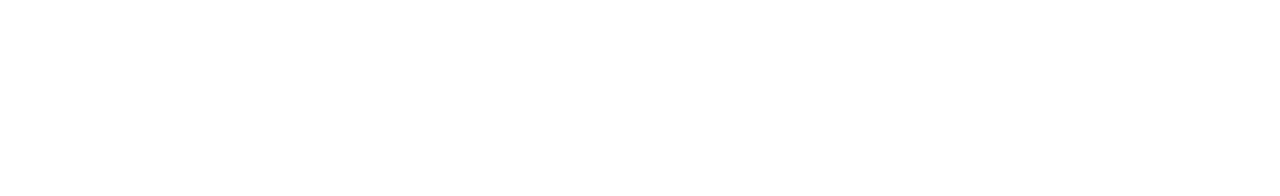
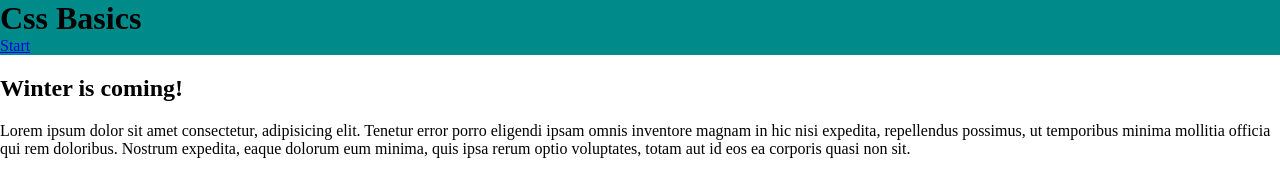
Before and after one commit to Dakawe/css-basic, a plain HTML site: page index.html in a window 1280 px wide. Drawn offline with Linux system fonts and the light colour scheme.

```diff
--- a/index.html
+++ b/index.html
@@ -1,11 +1,25 @@
 <!DOCTYPE html>
 <html lang="en">
-<head>
-    <meta charset="UTF-8">
-    <meta name="viewport" content="width=device-width, initial-scale=1.0">
-    <title>Document</title>
-</head>
-<body>
-
-</body>
+  <head>
+    <meta charset="UTF-8" />
+    <meta name="viewport" content="width=device-width, initial-scale=1.0" />
+    <title>CSS BASICS</title>
+    <link rel="stylesheet" href="mainstyle.css" />
+  </head>
+  <body>
+    <header>
+      <h1>Css Basics</h1>
+      <nav>
+        <a href="index.html">Start</a>
+      </nav>
+    </header>
+    <main>
+      <h2>Winter is coming!</h2>
+      <p>
+        Lorem ipsum dolor sit amet consectetur, adipisicing elit. Tenetur error porro eligendi ipsam omnis inventore magnam in hic nisi expedita, repellendus
+        possimus, ut temporibus minima mollitia officia qui rem doloribus. Nostrum expedita, eaque dolorum eum minima, quis ipsa rerum optio voluptates, totam
+        aut id eos ea corporis quasi non sit.
+      </p>
+    </main>
+  </body>
 </html>
--- a/mainstyle.css
+++ b/mainstyle.css
@@ -0,0 +1,11 @@
+body {
+  margin: 0;
+}
+
+header {
+  background-color: darkcyan;
+}
+
+h1 {
+  margin: 0;
+}
```
